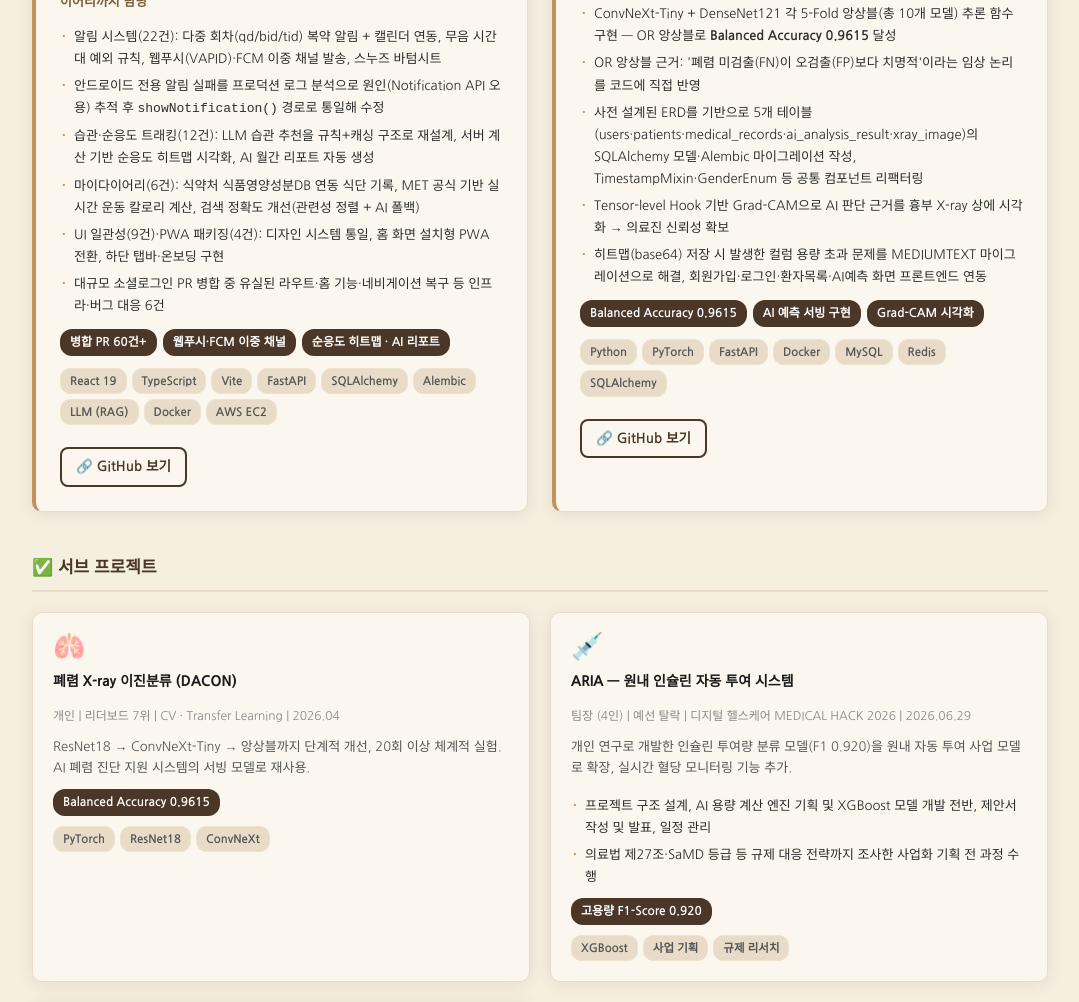
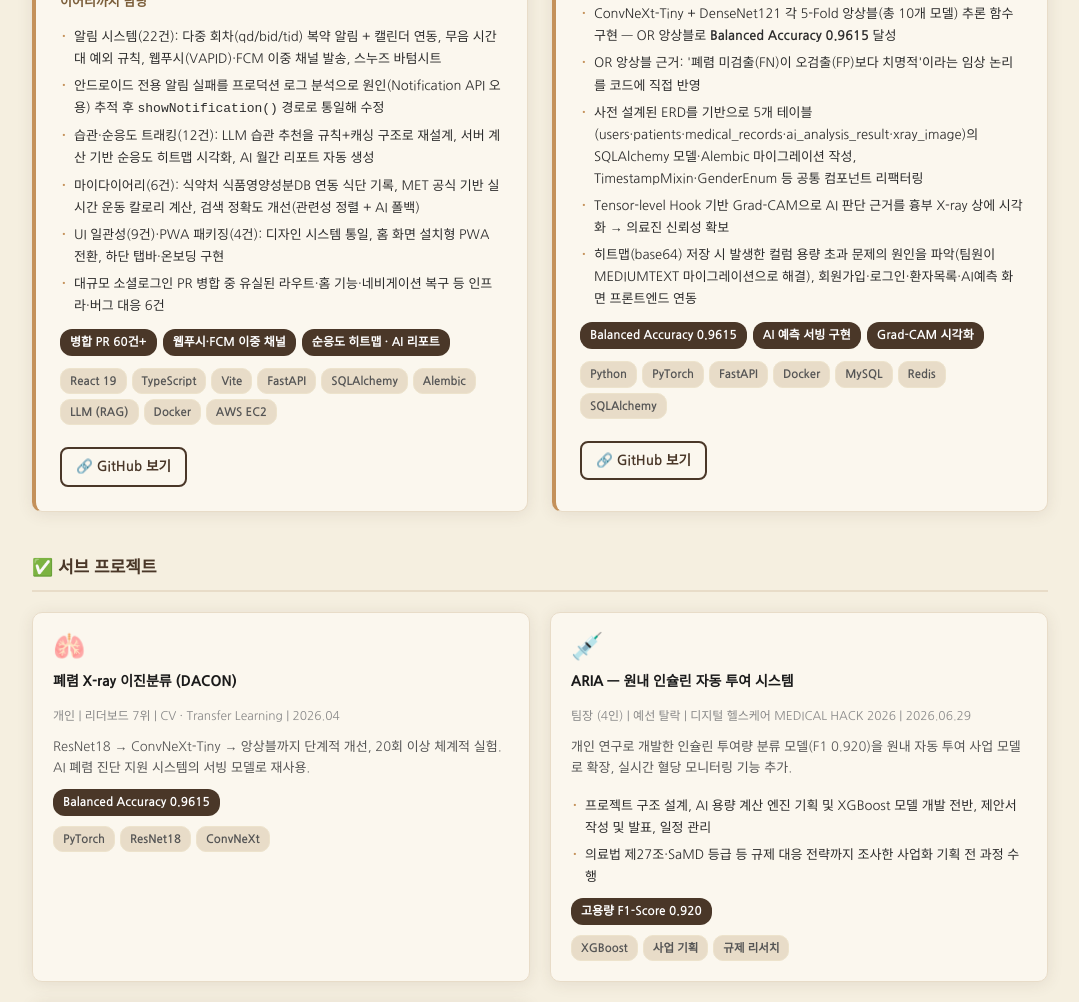
Before and after one commit to annajeong0429-ux/portfolio, a plain HTML site: page index.html in a window 1280 px wide. Shown: the part 3434-4436 px from the top of the page, without its empty margins (100-1179 px from the left). Drawn offline with Linux system fonts and the light colour scheme; a web font is replaced by a local one.

Commit message:
프로젝트 설명 문구 정정: MEDIUMTEXT 마이그레이션은 팀원 기여로 명확화
Co-Authored-By: Claude Sonnet 5 <noreply@anthropic.com>

```diff
--- a/index.html
+++ b/index.html
@@ -267,7 +267,7 @@
             <li>OR 앙상블 근거: '폐렴 미검출(FN)이 오검출(FP)보다 치명적'이라는 임상 논리를 코드에 직접 반영</li>
             <li>사전 설계된 ERD를 기반으로 5개 테이블(users·patients·medical_records·ai_analysis_result·xray_image)의 SQLAlchemy 모델·Alembic 마이그레이션 작성, TimestampMixin·GenderEnum 등 공통 컴포넌트 리팩터링</li>
             <li>Tensor-level Hook 기반 Grad-CAM으로 AI 판단 근거를 흉부 X-ray 상에 시각화 → 의료진 신뢰성 확보</li>
-            <li>히트맵(base64) 저장 시 발생한 컬럼 용량 초과 문제를 MEDIUMTEXT 마이그레이션으로 해결, 회원가입·로그인·환자목록·AI예측 화면 프론트엔드 연동</li>
+            <li>히트맵(base64) 저장 시 발생한 컬럼 용량 초과 문제의 원인을 파악(팀원이 MEDIUMTEXT 마이그레이션으로 해결), 회원가입·로그인·환자목록·AI예측 화면 프론트엔드 연동</li>
           </ul>
           <div class="project-result">
             <span class="result-badge">Balanced Accuracy 0.9615</span>
```
